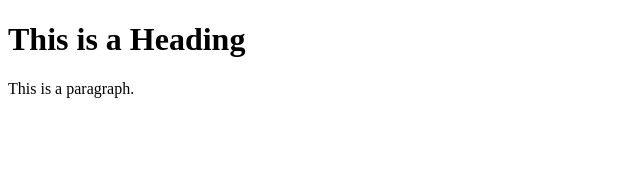
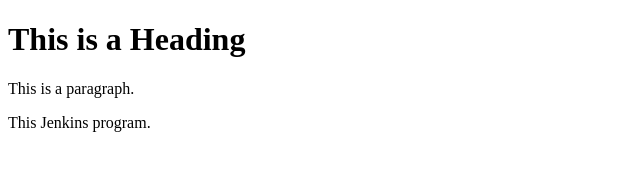
Before and after one commit to pravisivadasan/jenkinsContainer, a plain HTML site: page index.html in a window 1280 px wide. Shown: the whole page, without its empty margins (0-640 px from the left). Drawn offline with Linux system fonts and the light colour scheme.

Commit message:
script updated

```diff
--- a/index.html
+++ b/index.html
@@ -7,6 +7,7 @@
 
 <h1>This is a Heading</h1>
 <p>This is a paragraph.</p>
+<p>This Jenkins program.</p>
 
 </body>
 </html>
```
